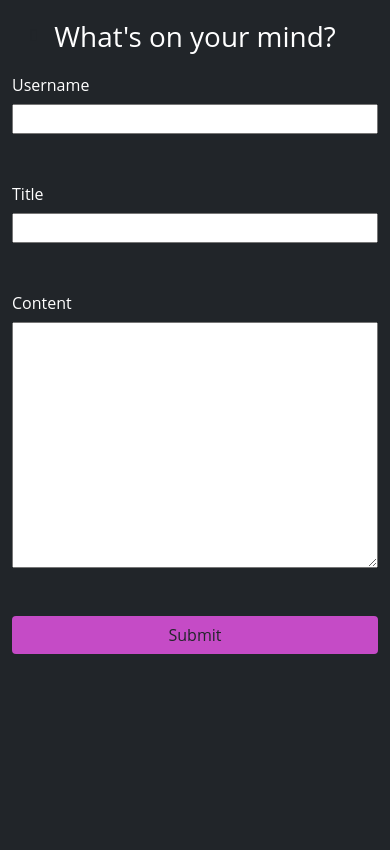
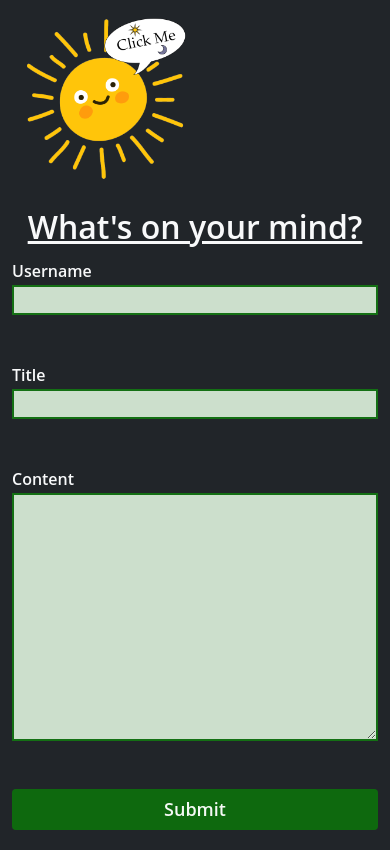
Before and after one commit to So-Emily/Personal-API-Blog, a website: page index.html in a window 390 px wide. Drawn offline with nearby package versions, Linux system fonts and the light colour scheme.

Commit message:
getting that dark mode button looking good

```diff
--- a/assets/css/form.css
+++ b/assets/css/form.css
@@ -6,27 +6,64 @@ body {
 }
 
 .form-title {
-    font-weight: 400;
-    margin: 20px;
+    font-weight: 600;
+    font-size: 2em;
+    margin-top: 10px;
+    padding-bottom: 5px;
     color: #fff;
     text-align: center;
+    text-decoration: underline;
 }
 
 .form-label{
-    margin-bottom: -17px;
+    margin-bottom: -22px;
     color: #fff;
+    font-weight: 600;
 }
 
 .submit-btn {
-    background: #f657f6c4;
-    margin-bottom: 5px;
+    background: #0e6c0ef6;
+    color: #f5f9f5;
+    margin-bottom: 20px;
+    font-weight: 600;
+    font-size: large;
+}
+
+#username, #title, #content {
+    background: #d3e7d3f6;
+    border: 2px solid #0e6c0ef6;
 }
 
 
-/* Dark Mode Style */
-.position-fixed.start-0 {
-    position: fixed;
-    top: 1rem;
-    left: 1rem; /* Align to the left */
-    z-index: 1050; /* Ensure it stays above other content */
+/* Assuming there's a parent container with the class .parent-container */
+.parent-container {
+    display: flex;
+    flex-direction: column; /* Stack children vertically by default */
 }
+
+.dark-mode-icon {
+    width: 45vw; /* Adjust based on desired size */
+    height: auto; /* Maintain aspect ratio */
+    order: 1; /* Ensure icon is above form */
+    position: fixed; /* Keep if necessary for the default layout, but consider implications */
+}
+
+.container {
+    order: 2; /* Move form below icon */
+    width: 100%; /* Take up the whole page width */
+    height: auto;
+    box-sizing: border-box; /* Ensure padding and border are included in the width */
+}
+
+/* Media query for smaller screens */
+@media screen and (max-width: 700px) {
+    .container {
+        order: 1; /* Move form above image */
+        width: 100%; /* Ensure it takes up the full width */
+    }
+
+    .dark-mode-icon {
+        order: 2; /* Move image below form */
+        position: relative; /* Remove fixed positioning to allow reordering */
+    }
+}
--- a/assets/js/logic.js
+++ b/assets/js/logic.js
@@ -1,43 +1,33 @@
 document.addEventListener('DOMContentLoaded', function() {
     const body = document.querySelector('body');
-    const icon = document.querySelector('.icon-selector');
     const formTitle = document.querySelector('.form-title');
     const formLabels = document.querySelectorAll('.form-label');
 
-    if (!body || !icon || !formTitle || !formLabels.length) {
+    if (!body || !formTitle || !formLabels.length) {
         console.error('One or more elements are missing!');
         return;
     }
 
-    document.getElementById('modeToggle').addEventListener('click', function() {
-        const body = document.body;
-        const icon = this.querySelector('i');
+    const modeToggle = document.getElementById('modeToggle');
+    const darkModeIcon = modeToggle.querySelector('.dark-mode');
 
-        if (icon) {
-            icon.classList.replace('fa-moon', 'fa-sun');
-        }
-
+    modeToggle.addEventListener('click', function() {
+        // Toggle dark mode
         if (body.classList.contains('bg-dark')) {
             body.classList.replace('bg-dark', 'bg-light');
             body.classList.replace('text-light', 'text-dark');
-            this.textContent = 'Toggle Light Mode';
-
             formTitle.classList.replace('text-light', 'text-dark');
             formLabels.forEach(label => label.classList.replace('text-light', 'text-dark'));
+
+            //darkModeIcon.style.display = 'none';
+        // Toggle light mode
         } else {
             body.classList.replace('bg-light', 'bg-dark');
             body.classList.replace('text-dark', 'text-light');
-            this.textContent = 'Toggle Dark Mode';
-
             formTitle.classList.replace('text-dark', 'text-light');
             formLabels.forEach(label => label.classList.replace('text-dark', 'text-light'));
-        }
 
-        if (body.classList.contains('bg-dark')) {
-            this.style.backgroundColor = '#333';
-
-        } else {
-            this.style.backgroundColor = '#FFF';
+            // darkModeIcon.style.display = 'none';
         }
     });
 });
--- a/index.html
+++ b/index.html
@@ -6,8 +6,6 @@
 
     <!-- Bootstrap -->
     <link href="https://cdn.jsdelivr.net/npm/bootstrap@5.1.3/dist/css/bootstrap.min.css" rel="stylesheet" integrity="sha384-1BmE4kWBq78iYhFldvKuhfTAU6auU8tT94WrHftjDbrCEXSU1oBoqyl2QvZ6jIW3" crossorigin="anonymous">
-    <!-- Font Awesome -->
-    <link rel="stylesheet" href="https://cdnjs.cloudflare.com/ajax/libs/font-awesome/5.15.3/css/all.min.css">
 
     <link rel="stylesheet" href="assets/css/styles.css">
     <link rel="stylesheet" href="assets/css/form.css">
@@ -15,22 +13,22 @@
 </head>
 <body class="bg-dark text-light">
     <!-- Dark Mode Toggele Button -->
-    <button id="modeToggle" class="btn color-toggle position-fixed top-0 start-0 m-3">
-        <i class="fa-solid fa-moon icon-selector"></i> <!-- Moon icon for dark mode -->
+    <button id="modeToggle" class="btn color-toggle top-0 start-0 m-1 bg-transparent">
+        <img src="./assets/images/dark-mode-icon.png" class="dark-mode-icon" alt="Dark Mode">
     </button>
 
     <div class="container">
         <div class="row">
-            <div class="col-md-6 offset-md-6 bg-dark text-light">
+            <div class="col-md-6 offset-md-6 text-light">
                 <form action="blog.html" method="POST" class="d-flex flex-column">
-                    <h1 class="form-title">What's on your mind?</h1>
-                    <label for="username" class="form-label">Username</label><br>
+                    <h1 class="form-title text-light">What's on your mind?</h1>
+                    <label for="username" class="form-label text-light">Username</label><br>
                     <input type="text" id="username" name="username" required><br><br>
 
-                    <label for="title" class="form-label">Title</label><br>
+                    <label for="title" class="form-label text-light">Title</label><br>
                     <input type="text" id="title" name="title" required><br><br>
 
-                    <label for="content" class="form-label">Content</label><br>
+                    <label for="content" class="form-label text-light">Content</label><br>
                     <textarea id="content" name="content" rows="10" cols="50" required></textarea><br><br>
 
                     <input type="submit" value="Submit" class="btn submit-btn">
@@ -38,6 +36,7 @@
             </div>
         </div>
     </div>
+
 
     <!-- Bootstrap -->
     <script src="https://cdn.jsdelivr.net/npm/bootstrap@5.1.3/dist/js/bootstrap.bundle.min.js" integrity="sha384-ka7Sk0Gln4gmtz2MlQnikT1wXgYsOg+OMhuP+IlRH9sENBO0LRn5q+8nbTov4+1p" crossorigin="anonymous"></script>
```
Also changed, not shown: assets/images/dark-mode-icon Full.png (added), assets/images/dark-mode-icon.png (added), assets/images/light-mode-icon.png (added).
